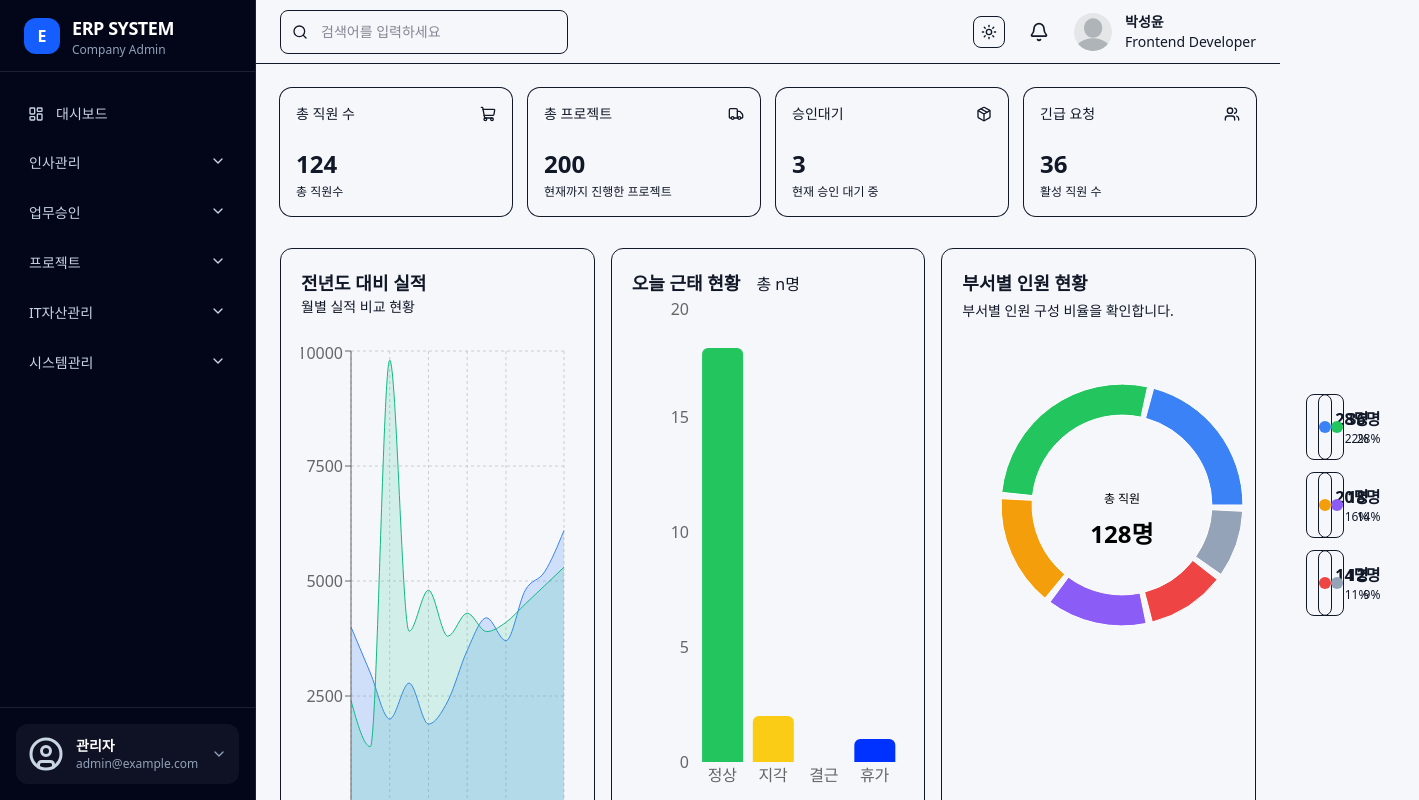
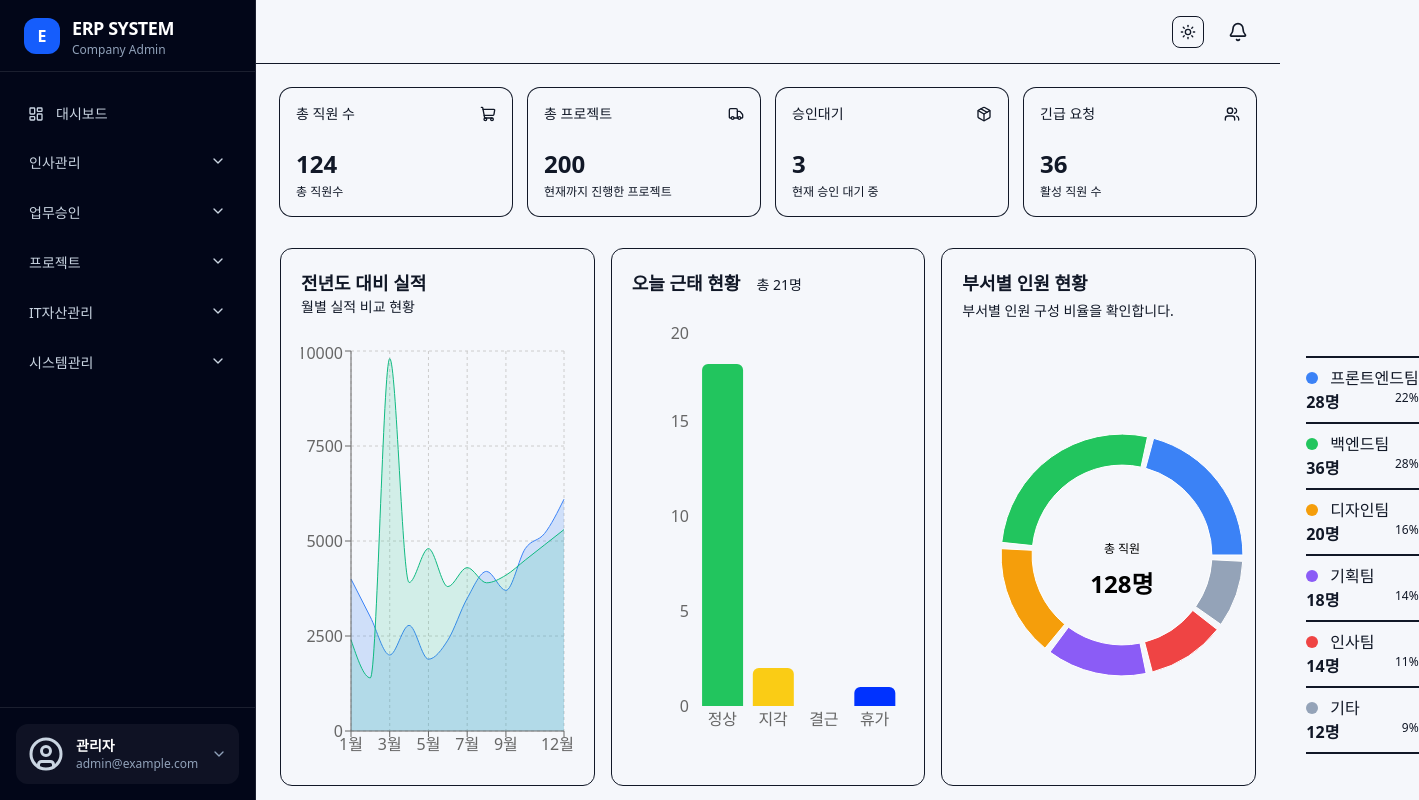
Before and after one commit to psy0821-k/erp-system, a Next.js app: page / in a window 1280 px wide. Shown: the top 800 px of the page, 1419 px wide, since content can reach past the window. Built offline with nearby package versions, Linux system fonts and the light colour scheme.

Commit message:
refactor: 사용 안하는 코드 정리 및 css 수정

```diff
--- a/src/app/(dashboard)/employee/vacation/createVacation/page.tsx
+++ b/src/app/(dashboard)/employee/vacation/createVacation/page.tsx
@@ -1,7 +1,4 @@
 import CreateWrite from '@/components/common/createWrite';
-import { Button } from '@/components/ui/button';
-import { ArrowLeft, Save, Send } from 'lucide-react';
-import React from 'react';
 
 const CreateVacationPage = () => {
   return (
--- /dev/null
+++ b/src/app/loading.tsx
@@ -0,0 +1,7 @@
+export default function Loading() {
+  return (
+    <div className="flex h-[70vh] items-center justify-center">
+      <div className="h-12 w-12 animate-spin rounded-full border-4 border-primary border-t-transparent" />
+    </div>
+  );
+}
--- a/src/components/dashboard/attendance-chart.tsx
+++ b/src/components/dashboard/attendance-chart.tsx
@@ -3,44 +3,28 @@
 import { Bar, BarChart, ResponsiveContainer, XAxis, YAxis, Tooltip } from 'recharts';
 
 const todayAttendanceData = [
-  {
-    status: '정상',
-    count: 18,
-    fill: '#22c55e',
-  },
-  {
-    status: '지각',
-    count: 2,
-    fill: '#facc15',
-  },
-  {
-    status: '결근',
-    count: 0,
-    fill: '#ef4444',
-  },
-  {
-    status: '휴가',
-    count: 1,
-    fill: '#0032ff',
-  },
+  { status: '정상', count: 18, fill: '#22c55e' },
+  { status: '지각', count: 2, fill: '#facc15' },
+  { status: '결근', count: 0, fill: '#ef4444' },
+  { status: '휴가', count: 1, fill: '#0032ff' },
 ];
 
 export default function AttendanceCharts() {
+  const totalCount = todayAttendanceData.reduce((sum, item) => sum + item.count, 0);
+
   return (
     <article className="rounded-xl border bg-background p-5">
-      <div className="flex items-baseline gap-4">
+      <header className="mb-6 flex items-baseline gap-4">
         <h2 className="text-lg font-semibold">오늘 근태 현황</h2>
-        <span>총 {'n'}명</span>
-      </div>
-      <div className=" w-full sm:h-65 md:h-80 xl:h-125">
+        <span className="text-sm text-muted-foreground">총 {totalCount}명</span>
+      </header>
+
+      <div className="h-65 w-full md:h-80 xl:h-105">
         <ResponsiveContainer width="100%" height="100%" initialDimension={{ width: 1, height: 1 }}>
           <BarChart data={todayAttendanceData}>
             <XAxis dataKey="status" tickLine={false} axisLine={false} />
-
             <YAxis allowDecimals={false} tickLine={false} axisLine={false} />
-
             <Tooltip />
-
             <Bar dataKey="count" radius={[6, 6, 0, 0]} />
           </BarChart>
         </ResponsiveContainer>
--- a/src/components/dashboard/part-chart.tsx
+++ b/src/components/dashboard/part-chart.tsx
@@ -15,14 +15,14 @@ export default function DepartmentPieChart() {
   const total = departmentData.reduce((sum, item) => sum + item.value, 0);
 
   return (
-    <article className="rounded-xl border bg-background p-5">
+    <article className="rounded-xl border bg-background p-5 aspect-[1.67]">
       <header>
         <h2 className="text-lg font-semibold">부서별 인원 현황</h2>
         <p className="mt-1 text-sm text-muted-foreground">부서별 인원 구성 비율을 확인합니다.</p>
       </header>
 
       <div className="mt-6 grid gap-6 lg:grid-cols-[320px_1fr]">
-        <div className="h-70 w-full lg:h-80">
+        <div className="h-65 w-full md:h-80 xl:h-105">
           <ResponsiveContainer width="100%" height="100%" initialDimension={{ width: 1, height: 1 }}>
             <PieChart>
               <Pie data={departmentData} dataKey="value" nameKey="name" cx="50%" cy="50%" innerRadius="58%" outerRadius="78%" paddingAngle={3}>
@@ -50,18 +50,18 @@ export default function DepartmentPieChart() {
           </ResponsiveContainer>
         </div>
 
-        <ul className="grid content-center gap-3 sm:grid-cols-2">
+        <ul className="grid content-center [&>*:first-child]:border-t-2">
           {departmentData.map(item => {
             const percent = Math.round((item.value / total) * 100);
 
             return (
-              <li key={item.name} className="flex items-center justify-between gap-4 rounded-lg border bg-card p-3">
-                <div className="flex min-w-0 items-center gap-3">
+              <li key={item.name} className="border-b-2">
+                <div className="flex min-w-0 items-center gap-3 mt-2">
                   <span className="h-3 w-3 shrink-0 rounded-full" style={{ backgroundColor: item.fill }} />
                   <span className="truncate font-medium">{item.name}</span>
                 </div>
 
-                <div className="shrink-0 text-right">
+                <div className="flex justify-between mb-2">
                   <p className="font-semibold">{item.value}명</p>
                   <p className="text-xs text-muted-foreground">{percent}%</p>
                 </div>
--- a/src/components/dashboard/sales-chart.tsx
+++ b/src/components/dashboard/sales-chart.tsx
@@ -25,17 +25,9 @@ export default function PerformanceChart() {
         <p className="text-sm text-muted-foreground">월별 실적 비교 현황</p>
       </header>
 
-      <div className=" w-full sm:h-65 md:h-80 xl:h-125">
-        <ResponsiveContainer width="100%" height="100%" initialDimension={{ width: 1, height: 1 }}>
-          <AreaChart
-            data={data}
-            margin={{
-              top: 10,
-              right: 10,
-              left: 0,
-              bottom: 0,
-            }}
-          >
+      <div className="h-65 w-full md:h-80 xl:h-105">
+        <ResponsiveContainer width="100%" height="100%">
+          <AreaChart data={data} margin={{ top: 10, right: 10, left: 0, bottom: 0 }}>
             <CartesianGrid strokeDasharray="3 3" />
 
             <XAxis dataKey="month" />
--- a/src/components/layout/Header.tsx
+++ b/src/components/layout/Header.tsx
@@ -2,37 +2,16 @@ import Image from 'next/image';
 import { Bell, Search } from 'lucide-react';
 
 import { DarkModeToggle } from '../ui/darkmode';
-import { Input } from '@/components/ui/input';
 
 const Header = () => {
   return (
     <header className="flex h-16 items-center justify-between border-b px-6">
-      <div className="relative w-72">
-        <label htmlFor="search" className="sr-only">
-          검색
-        </label>
-
-        <Search className="absolute top-1/2 left-3 h-4 w-4 -translate-y-1/2 text-muted-foreground" />
-
-        <Input id="search" type="text" placeholder="검색어를 입력하세요" className="pl-10" />
-      </div>
-
-      <div className="flex items-center gap-4">
+      <div className="flex w-full justify-end items-center gap-4">
         <DarkModeToggle />
 
         <button type="button" aria-label="알림" className="rounded-full p-2 transition-colors hover:bg-muted">
           <Bell className="h-5 w-5" />
         </button>
-
-        <div className="flex items-center gap-3">
-          <Image src="/no-profile.svg" alt="사용자 프로필" width={40} height={40} className="rounded-full border" />
-
-          <div className="hidden text-sm sm:block">
-            <strong className="block font-semibold">박성윤</strong>
-
-            <p className="text-muted-foreground">Frontend Developer</p>
-          </div>
-        </div>
       </div>
     </header>
   );
```
